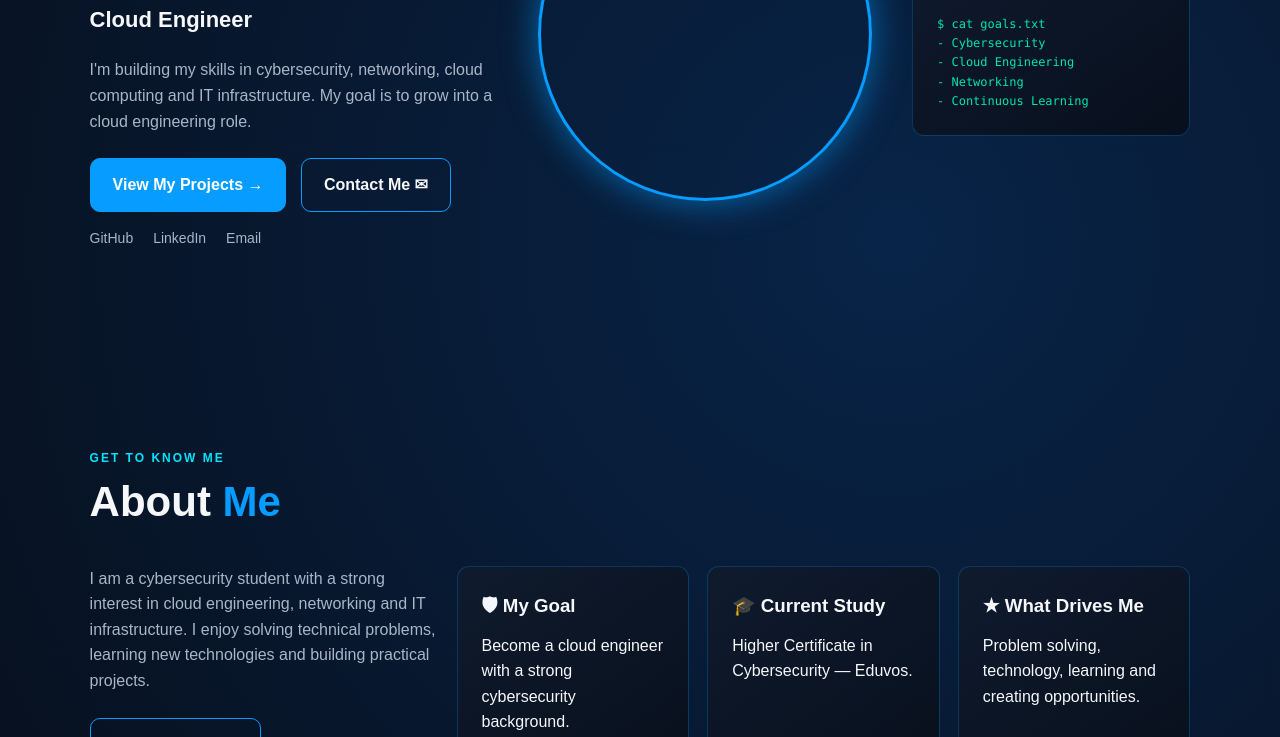
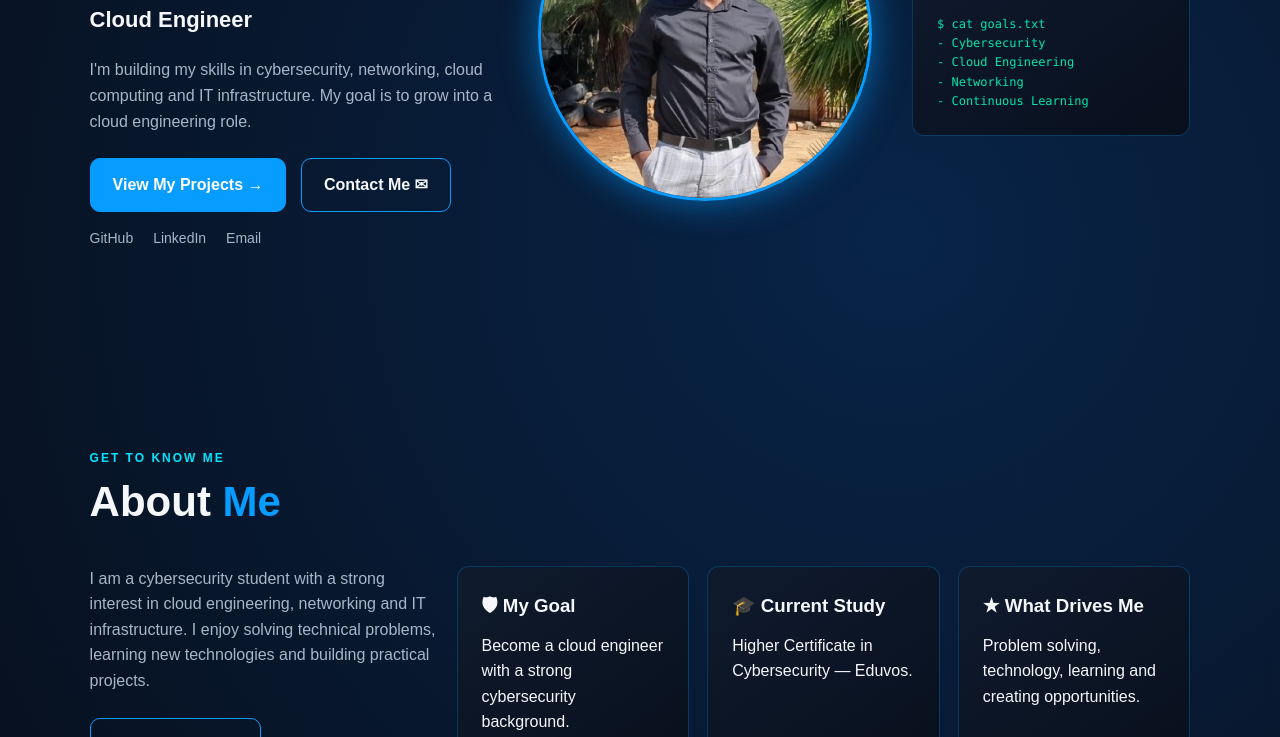
Before and after one commit to siphiwe-sonakile/sonakile-portfolio, a plain HTML site: page index.html in a window 1280 px wide. Shown: the part 363-1100 px from the top of the page. Drawn offline with Linux system fonts and the light colour scheme.

Commit message:
Update index.html

```diff
--- a/index.html
+++ b/index.html
@@ -57,7 +57,7 @@
       </div>
 
       <div class="hero-photo-wrap">
-        <img src="/ImageFolder/1.jpg" alt="Portrait of Sonakile" class="profile-photo">
+        <img src="1.jpg" alt="Portrait of Sonakile" class="profile-photo">
       </div>
 
       <div class="terminal-card">
```
